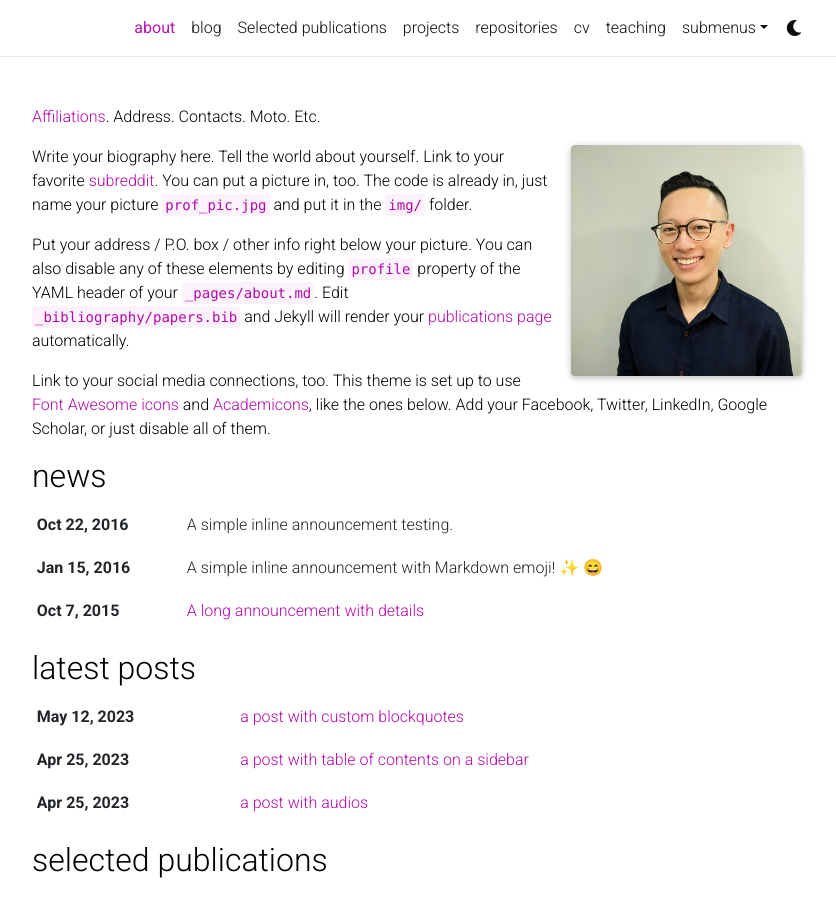
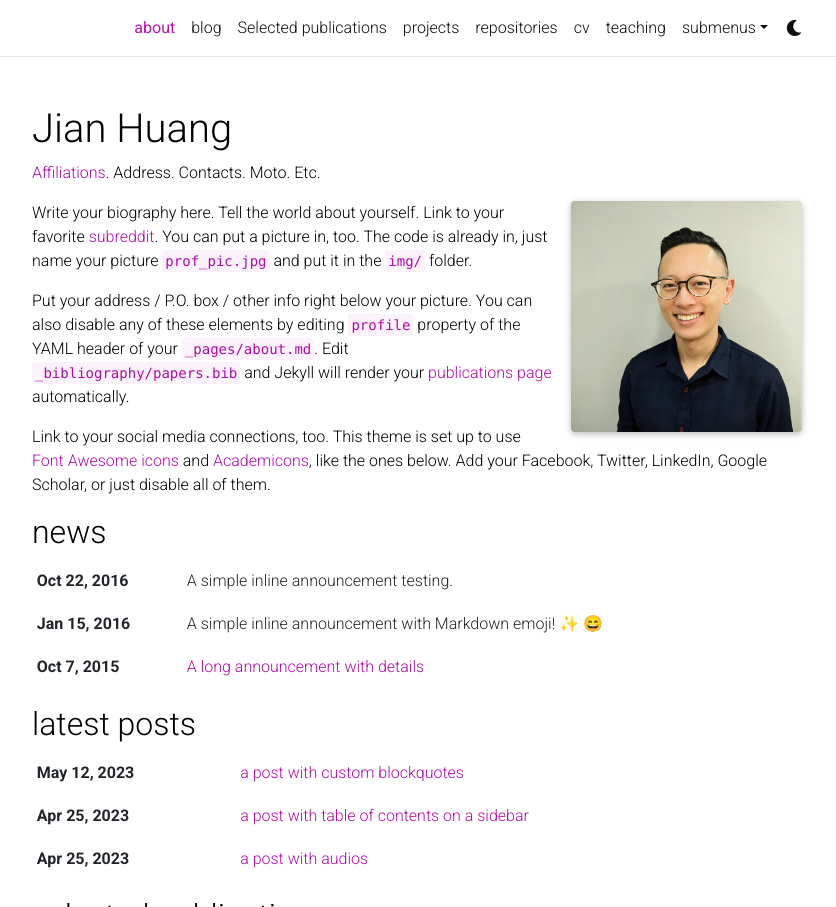
Before and after one commit to jianvhuang/jianvhuang.github.io, a Jekyll site: the page built from _pages/about.md, in a window 1280 px wide and 1252 px high, cut to the strip 0-907 px from the top of the window. Shown: the whole strip, without its empty margins (223-1059 px from the left). Built offline with Jekyll 4.4.1, drawn with Linux system fonts in a browser that asks for light colours; full-size pictures stand in for the smaller copies a plugin makes; emoji names are drawn with the system emoji font; comment, search, counter and statistics services are not loaded; a style sheet for code colours, icons or effects is not loaded.

Commit message:
Update _config.yml

```diff
--- a/_config.yml
+++ b/_config.yml
@@ -2,7 +2,7 @@
 # Site settings
 # -----------------------------------------------------------------------------
 
-title:   # the website title (if blank, full name will be used instead)
+title: Jian Huang  # the website title (if blank, full name will be used instead)
 first_name: Jian
 middle_name:
 last_name: Huang
```
